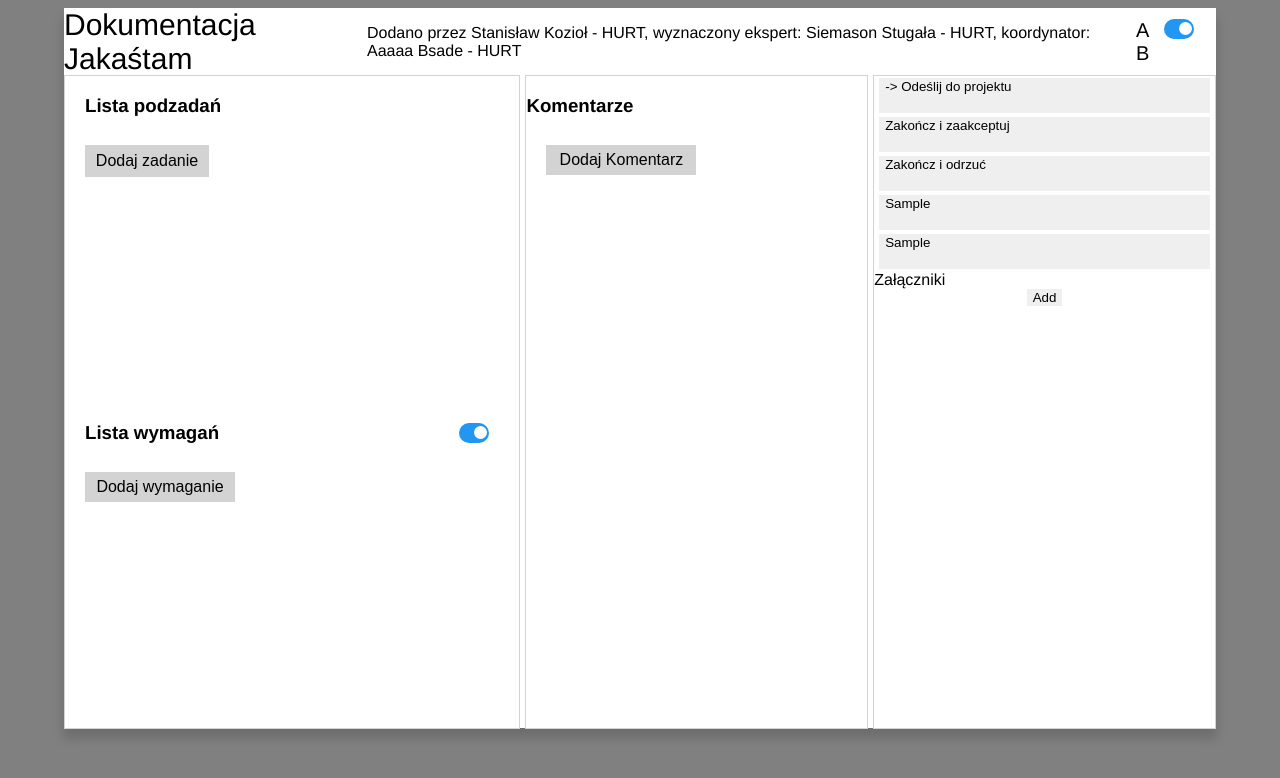
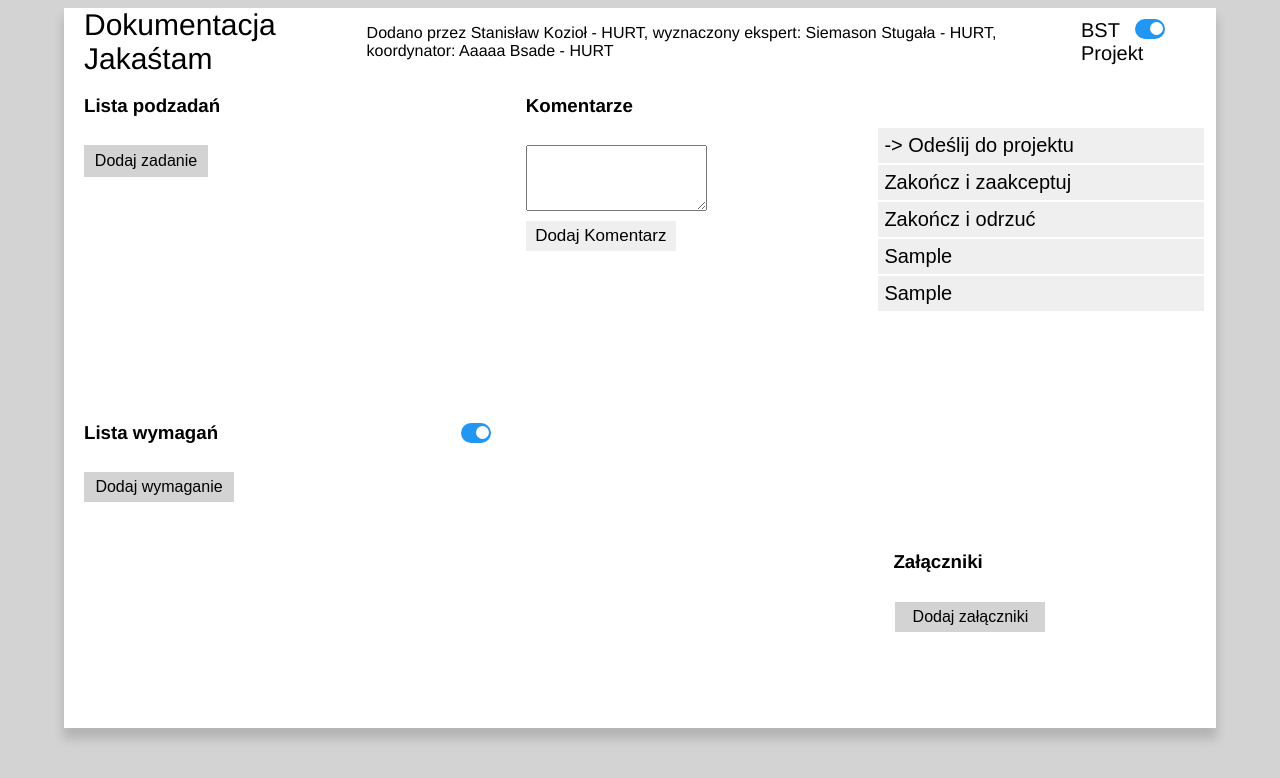
Before and after one commit to skoziol/koordynator, a Vue app: page / in a window 1280 px wide. Shown: the top 778 px of the page. Built offline with nearby package versions, Linux system fonts and the light colour scheme.

Commit message:
Add scrolls

```diff
--- a/src/App.vue
+++ b/src/App.vue
@@ -15,7 +15,7 @@ export default {
 
 <style lang='scss'>
 body{
-  background: grey;
+  background: lightgray;
 
   button{
     border: none;
--- a/src/components/CommentSection.vue
+++ b/src/components/CommentSection.vue
@@ -1,14 +1,11 @@
 <template>
-  <h3>Komentarze</h3>
+    <h3>Komentarze</h3>
+    <div class="addComment">
+      <textarea @show="focus" rows="4" v-model="comment"></textarea>
+      <button @click="addComment()" :class="{active: comment.length > 0}" style="width: 150px;">Dodaj Komentarz</button>
+    </div>
+
     <div class="comment-section">
-      <div class="addComment" :class="{isFocused: gondor, notFocused: !gondor}">
-        <button v-show="!gondor" @click="gondor = true">Dodaj Komentarz</button>
-        <textarea v-show="gondor" @show="focus" rows="4" v-model="comment"></textarea>
-        <div class="row">
-          <button @click="addComment()" :class="{active: comment.length > 0}" v-show="gondor">Dodaj</button>
-          <button @click="gondor = false; comment='';" v-show="gondor">Anuluj</button>
-        </div>
-      </div>
       <div class="comment" v-for="comment in commentList" :key="comment">
         <div class="avatar">
           <img src="https://via.placeholder.com/30">
@@ -46,8 +43,7 @@ export default {
       comment:'',
       commentList: [],
       commentId: 0,
-      editedComment: '',
-      gondor: false
+      editedComment: ''
     }
   },
   methods: {
@@ -63,7 +59,6 @@ export default {
         })
       this.comment = ''
       this.commentId++
-      this.gondor = false
     },
     deleteComment(id) {
       const commenttoDelete = this.commentList.find(c => c.id == id)
@@ -90,13 +85,38 @@ export default {
 </script>
 
 <style lang="scss" scoped>
+  .addComment{
+    display:flex;
+    align-self: flex-start;
+    flex-direction: column;
+    position: relative;
+    margin: 10px 0 ;
+
+
+    button{
+      align-items: center;
+      justify-content: center;
+      font-size: 17px;
+      font-weight: 500;
+      height: 30px;
+      width: 60px;
+      transition: 0.25s ease;
+      margin-top: 10px;
+      &.active{
+        background: #2196F3;
+        color: white;
+      }
+    }
+  }
+
 .comment-section{
   flex-grow:1;
-  margin: 0 20px;
   display:flex;
   flex-direction: column;
   align-items: center;
   justify-content: flex-start;
+  overflow: auto;
+  max-height:600px;
 
   .comment{
     display:flex;
@@ -151,55 +171,5 @@ export default {
       }
     }
   }
-
-  .addComment{
-    display:flex;
-    align-self: flex-start;
-    flex-direction: column;
-    position: relative;
-    margin: 10px 0 ;
-
-    .row{
-      display:flex;
-
-      button{
-        &+button{
-          margin-left:10px;
-        }
-      }
-    }
-
-    &.isFocused{
-      button{
-        align-items: center;
-        justify-content: center;
-        font-size: 17px;
-        font-weight: 500;
-        height: 30px;
-        width: 60px;
-        transition: 0.25s ease;
-        margin-top: 10px;
-        &.active{
-          background: #2196F3;
-          color: white;
-        }
-      }
-    }
-
-    &.notFocused{
-      button{
-        display: flex;
-        align-items: center;
-        justify-content: center;
-        border: none;
-        background: lightgray;
-        font-size: 16px;
-        color: black;
-        height: 30px;
-        width: 150px;
-
-      }
-    }
-  }
 }
 </style>
--- a/src/components/FilesSection.vue
+++ b/src/components/FilesSection.vue
@@ -1,6 +1,7 @@
 <template>
-  Załączniki
     <div class="file-section">
+    <h3>Załączniki</h3>
+    <div class="scroll">
       <div class="file" v-for="file in fileList" :key="file">
         <img src="@/assets/doc.png" width="80" height="60" style="margin:0 10px">
         <div class="about">
@@ -9,15 +10,13 @@
           </span>
           <div class="creator">
            Dodano: {{file.time}},
-            <span style="text-decoration:underline" @click="editFile(file.id)">Edytuj</span>
             <span style="text-decoration:underline" @click="deleteFile(file.id)">Usuń</span>
           </div>
           <span class="who">{{file.addedBy}}</span>
         </div>
       </div>
-      <div class="addFile">
-        <button @click="addFile()">Add</button>
     </div>
+    <button @click="addFile()">Dodaj załączniki</button>
   </div>
 </template>
 
@@ -55,11 +54,18 @@ export default {
 
 <style lang="scss" scoped>
 .file-section{
-  flex-grow:1;
+  max-height: 500px;
+  flex-basis: 30%;
+  margin: 0 20px;
   display:flex;
   flex-direction: column;
-  align-items: center;
+  align-items: flex-start;
   justify-content: flex-start;
+
+  .scroll{
+      overflow: auto;
+      width: 100%;
+
 
     .file{
       display:flex;
@@ -76,10 +82,20 @@ export default {
         justify-content: center;
       }
     }
+  }
 
 
-  .addFile{
-  display:flex;
+  button{
+    display: flex;
+    align-items: center;
+    justify-content: center;
+    border: none;
+    background: lightgray;
+    font-size: 16px;
+    color: black;
+    min-height: 30px;
+    width: 150px;
+    margin: 10px 2px;
   }
 }
 </style>
--- a/src/components/Popup.vue
+++ b/src/components/Popup.vue
@@ -5,7 +5,7 @@
       <span class="subtitle">
         Dodano przez {{creator}}, wyznaczony ekspert:  {{expert}}, koordynator: {{coordinator}}
       </span>
-      <div class="slider-section">A <Slider :height="30" style="margin: 0 10px;"/>B</div>
+      <div class="slider-section">BST <Slider :height="30" style="margin: 0 10px;"/>Projekt</div>
     </header>
     <div class="body">
       <div class="column section_40">
@@ -16,11 +16,13 @@
         <CommentSection/>
       </div>
       <div class="column">
-        <button class="sample">-> Odeślij do projektu</button>
-        <button class="sample">Zakończ i zaakceptuj</button>
-        <button class="sample">Zakończ i odrzuć</button>
-        <button class="sample">Sample</button>
-        <button class="sample">Sample</button>
+        <div class="custom-buttons">
+          <button class="sample">-> Odeślij do projektu</button>
+          <button class="sample">Zakończ i zaakceptuj</button>
+          <button class="sample">Zakończ i odrzuć</button>
+          <button class="sample">Sample</button>
+          <button class="sample">Sample</button>
+        </div>
         <FilesSection/>
       </div>
     </div>
@@ -70,7 +72,11 @@ export default {
 
       .title{
         font-size: 30px;
-        margin-right: 20px;
+        margin: 0 20px;
+      }
+
+      .subtitle{
+        flex-grow:1;
       }
 
       .slider-section {
@@ -90,7 +96,6 @@ export default {
         display:flex;
         flex-direction: column;
         flex-basis: 30%;
-        border: 1px lightgrey solid;
         height:100%;
 
         &+.column{
@@ -100,6 +105,20 @@ export default {
         &.section_40{
           flex-basis: 40% !important;
         }
+
+        .custom-buttons{
+          padding-top: 50px;
+          flex-grow:1;
+          width:95%;
+
+          button{
+            display:flex;
+            align-items: center;
+            font-size: 20px;
+            font-weight: 500;
+            width: 100%;
+          }
+        }
       }
     }
   }
--- a/src/components/RequirementsSection.vue
+++ b/src/components/RequirementsSection.vue
@@ -10,6 +10,7 @@
         <span v-if="requirementsList.length > 0">{{completedRequirements/requirementsList.length * 100}}%</span>
         <progress :max="requirementsList.length" :value="completedRequirements" v-if="requirementsList.length > 0"></progress>
       </div>
+      <div class="scroll">
         <div class="requirement" v-for="requirement in requirementsList" :key="requirement" :class="{hide: !showCompleteElements && requirement.status}">
           <div class="requirement-info">
             <input type="checkbox" v-model="requirement.status" @change="requirementCompleted(requirement.status)">
@@ -20,7 +21,8 @@
             <button v-if="requirement.editMode" @click="deleteThis()">delete</button>
           </div>
           <div class="requirement-detail">
-          {{slytherin}} {{requirement.addedBy}}, {{requirement.time}}
+            {{requirement.gondor}} {{requirement.addedBy}}, {{requirement.time}}
+          </div>
         </div>
       </div>
       <div class="addRequirement" :class="{isFocused: newReq, notFocused: !newReq}">
@@ -47,11 +49,10 @@ export default {
       completedRequirements: 0,
       newRequirement:'',
       requirementsList: [],
-      showCompleteElements: false,
+      showCompleteElements: true,
       newReq: false,
       gryfindor: '',
-      requirementID: 0,
-      slytherin: 'Dodano przez'
+      requirementID: 0
     }
   },
   methods: {
@@ -63,6 +64,7 @@ export default {
           status: false,
           editMode: false,
           addedBy: 'Stanisław Kozioł - partner HURT',
+          gondor: 'Dodano przez',
           time: moment().locale('pl').format('DD-MM-YYYY, HH:mm')
         })
       this.newRequirement = ''
@@ -94,7 +96,7 @@ export default {
         edditingRequirement.name = this.gryfindor
         edditingRequirement.editMode = false
         edditingRequirement.time = moment().locale('pl').format('DD-MM-YYYY, HH:mm')
-        this.slytherin = 'Edytowano przez'
+        edditingRequirement.gondor = 'Edytowano przez'
       }
     },
     deleteThis(){
@@ -142,6 +144,10 @@ export default {
     }
   }
 
+  .scroll{
+    max-height: 200px;
+    overflow:auto;
+  }
   .requirement{
     display:flex;
     align-items: start;
--- a/src/components/TaskSection.vue
+++ b/src/components/TaskSection.vue
@@ -9,14 +9,16 @@
         <span v-if="taskList.length > 0">{{(completedTasks/taskList.length * 100).toFixed(0)}}%</span>
         <progress :max="taskList.length" :value="completedTasks" v-if="taskList.length > 0"></progress>
       </div>
+      <div class="scroll">
         <div class="task" v-for="task in taskList" :key="task" :class="{hide: !showCompleteElements && task.status}">
           <input ref="taskCheckbox" type="checkbox" v-model="task.status" @change="taskCompeted(task.status)">
           <span :class="{'line-through': task.status}" v-if="!task.editMode" @click="editTask(task.id)">{{task.name}}</span>
           <input type="text" v-model="mordor" class="mordor" @blur="cancelTimeoutEdit"  v-else>
-        <button v-if="!task.editMode" @click="attachExpert">przypisz do experta</button>
+          <button v-if="!task.editMode" @click="attachExpert">Odeślij do experta</button>
           <button v-if="task.editMode" @click="saveEdit(mordor !== task.name)">zapisz</button>
           <button v-if="task.editMode" @click="cancelEdit()">anuluj</button>
           <button v-if="task.editMode" @click="deleteThis()">delete</button>
+        </div>
       </div>
       <div class="addTask" :class="{isFocused: newTask, notFocused: !newTask}">
         <input type="text" placeholder="Dodaj zadanie" v-model="newTaskName" @focus="newTask = true" v-show="!newTask">
@@ -130,6 +132,10 @@ export default {
     }
   }
 
+  .scroll{
+    max-height: 250px;
+    overflow: auto;
+
   .task{
     display:flex;
     align-items: center;
@@ -152,6 +158,7 @@ export default {
       height: 20px;
       background:  none;
       text-decoration: underline;
+    }
   }
   }
 
```
Lines whose indentation alone changed are shown as unchanged.
